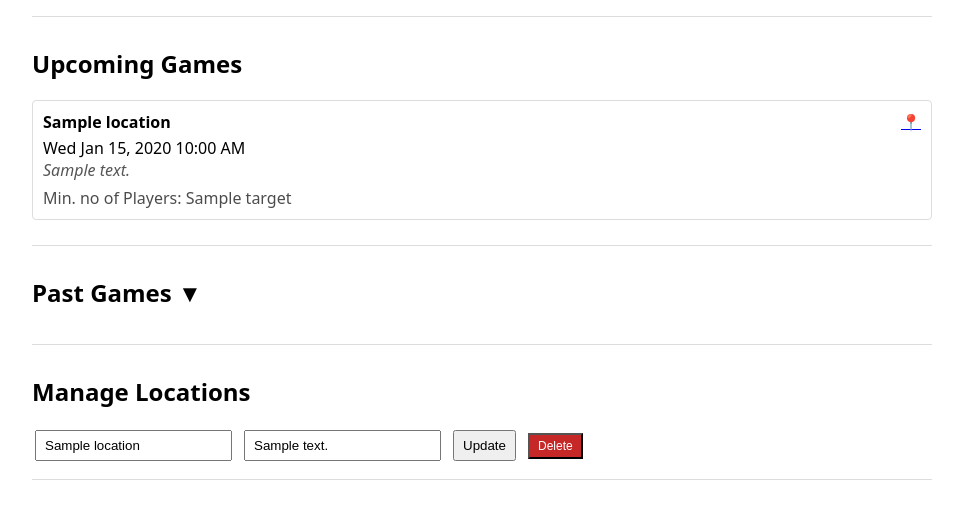
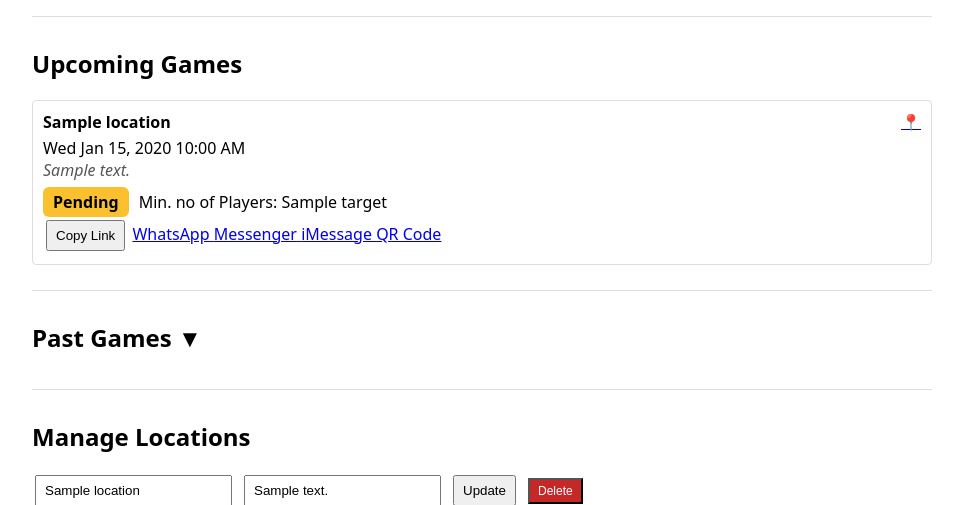
Before and after one commit to tozarslan-arch/pickup-soccer, a Flask app: template templates/index.html in a window 1280 px wide. Shown: the part 353-858 px from the top of the page, without its empty margins (158-1121 px from the left). Before the commit the page ends 833 px from the top, so only its background shows below. Run offline with Flask 3, Linux system fonts and the light colour scheme; tables that the repository leaves empty hold one stand-in row (values such as "Sample post"); the template is opened without the code that fills it: values that come from a table or form of the project are taken from there, most other values are stand-ins (such as "Sample title", 1, 10 or a date in 2020).

Commit message:
Add files via upload

```diff
--- a/templates/event_card.html
+++ b/templates/event_card.html
@@ -1,4 +1,5 @@
 <div class="event-card">
+
   <div class="event-header">
     <strong>{{ e.location.name }}</strong>
     <a href="{{ e.location.map_url() }}" target="_blank" title="Open in Maps">📍</a>
@@ -8,7 +9,6 @@
     <span>{{ e.date_time.strftime("%a %b %d, %Y %I:%M %p") }}</span>
 
     {% if e.date_time < now %}
-      <!-- Delete button for past games only -->
       <form method="post" action="{{ url_for('delete_event', event_id=e.id) }}" class="delete-inline">
         <button type="submit" class="danger small-delete">Delete</button>
       </form>
@@ -19,31 +19,65 @@
     <div class="note">{{ e.note }}</div>
   {% endif %}
 
+  <div class="status-row">
+    <span class="status-badge {% if e.is_on %}on{% else %}pending{% endif %}">
+      {% if e.is_on %}
+        Game On!
+      {% else %}
+        Pending
+      {% endif %}
+    </span>
+
     {% if e.date_time >= now %}
-    <!-- UPCOMING GAMES: show full status row -->
-    <div class="status-row">
       <span>{{ e.vote_count }} playing</span>
+    {% endif %}
 
     {% if e.target %}
       <span>Min. no of Players: {{ e.target }}</span>
-        {% if e.is_on %}
-          <span class="badge-on">Game On!</span>
-        {% endif %}
     {% endif %}
 
+    {% if e.date_time >= now %}
       <form method="post" action="{{ url_for('vote_event', event_id=e.id) }}" class="inline-vote">
         <button type="submit" class="vote-button">I'm in</button>
       </form>
-    </div>
-  {% else %}
-    <!-- PAST GAMES: no vote count, no "I'm in" -->
-    <div class="status-row past-status">
-      {% if e.target %}
-        <span>Min. no of Players: {{ e.target }}</span>
-        {% if e.is_on %}
-          <span class="badge-on">Game On!</span>
-        {% endif %}
     {% endif %}
   </div>
-  {% endif %}
+
+  <!-- SHARE BUTTONS -->
+  <div class="share-row">
+
+    <!-- Copy Link -->
+    <button class="share-button"
+            onclick="copyShareLink('{{ url_for('view_game', event_id=e.id, _external=True) }}')">
+      Copy Link
+    </button>
+
+    <!-- WhatsApp -->
+    <a class="whatsapp-button"
+       href="https://wa.me/?text={{ url_for('view_game', event_id=e.id, _external=True) }}"
+       target="_blank">
+      WhatsApp
+    </a>
+
+    <!-- Messenger -->
+    <a class="messenger-button"
+       href="https://www.facebook.com/sharer/sharer.php?u={{ url_for('view_game', event_id=e.id, _external=True) }}"
+       target="_blank">
+      Messenger
+    </a>
+
+    <!-- iMessage -->
+    <a class="imessage-button"
+       href="sms:&body={{ url_for('view_game', event_id=e.id, _external=True) }}">
+      iMessage
+    </a>
+
+    <!-- QR Code -->
+    <a class="qr-button"
+       href="{{ url_for('qr_page', event_id=e.id) }}">
+      QR Code
+    </a>
+
   </div>
+
+</div>
--- a/templates/index.html
+++ b/templates/index.html
@@ -95,6 +95,13 @@
       });
     }
   </script>
+<script>
+function copyShareLink(link) {
+  navigator.clipboard.writeText(link).then(() => {
+    alert("Game link copied!");
+  });
+}
+</script>
 
 </body>
 </html>
```
Lines whose indentation alone changed are shown as unchanged.
